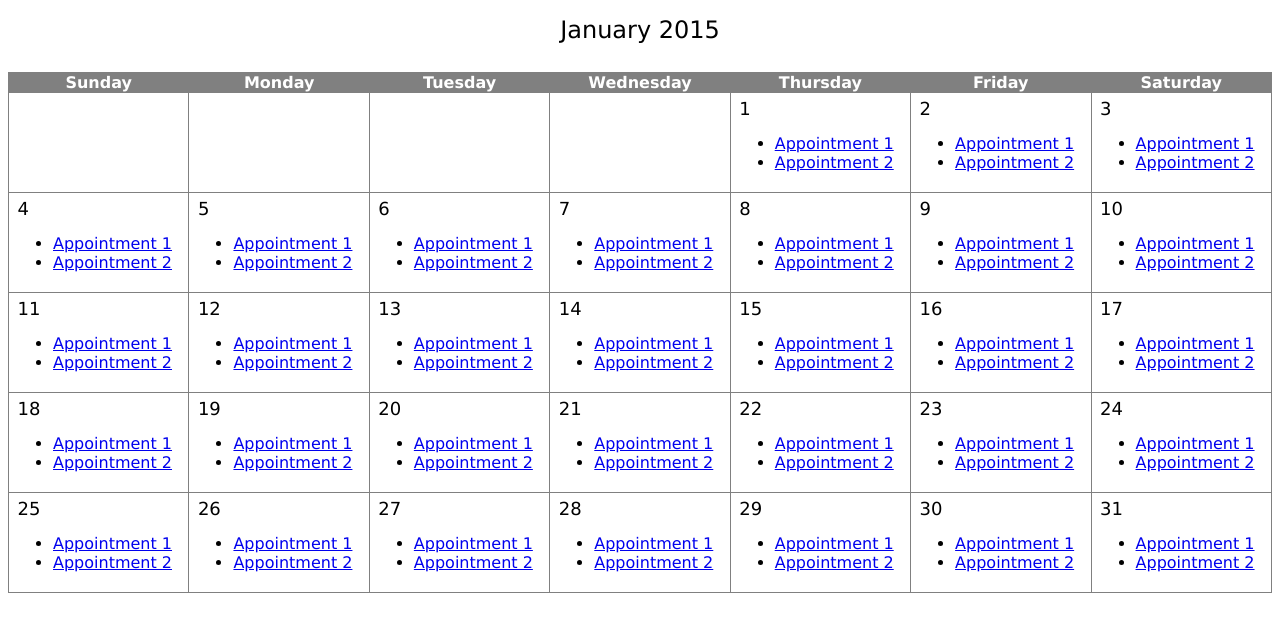
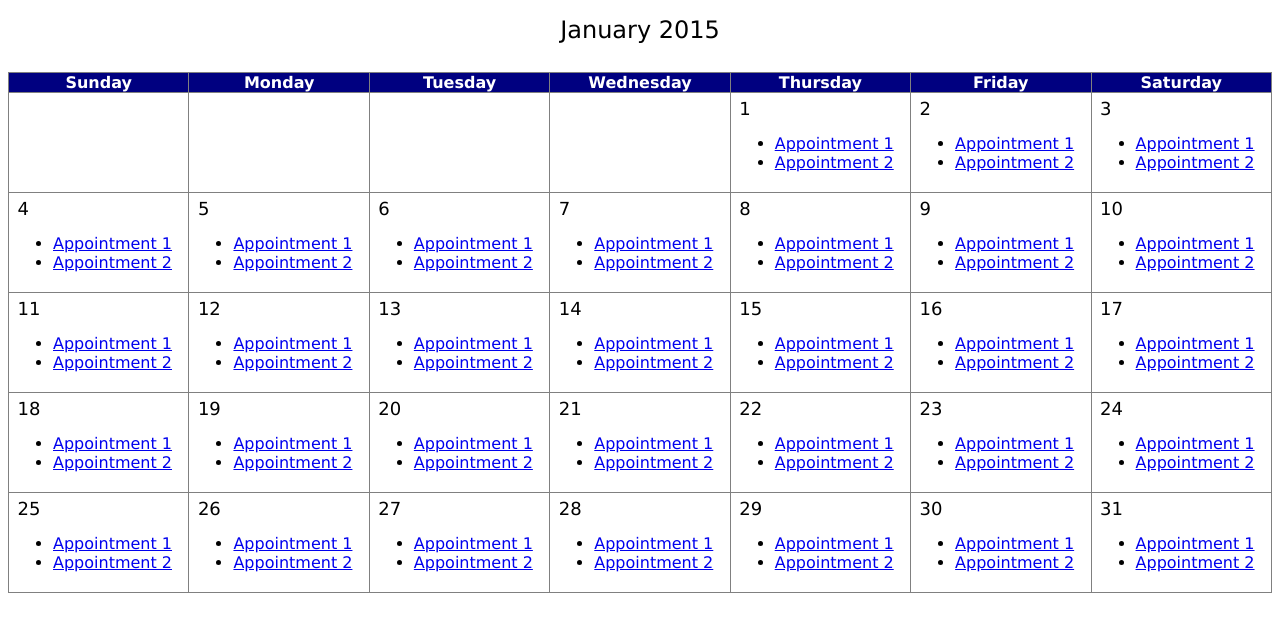
Before and after one commit to ehindes/calendar, a plain HTML site: page index.html in a window 1280 px wide. Drawn offline with Linux system fonts and the light colour scheme.

Commit message:
color change

```diff
--- a/css/main.css
+++ b/css/main.css
@@ -17,7 +17,7 @@ table {
 th {
     padding: 0 0.5em;
     text-align: center;
-    background-color:gray;
+    background-color:navy;
     color:white;
     }
 /* Styling for the individual cells (days) */
```
